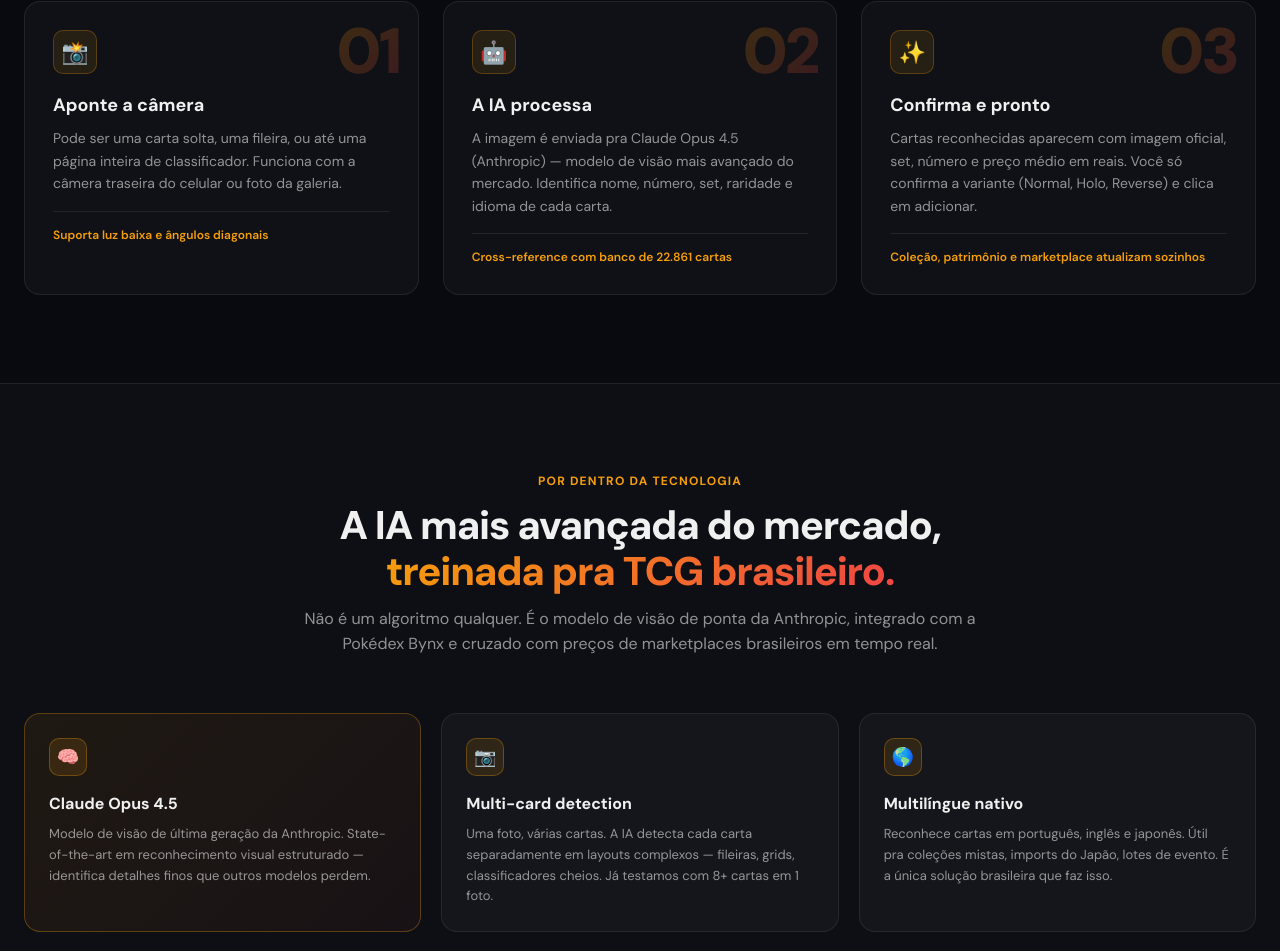
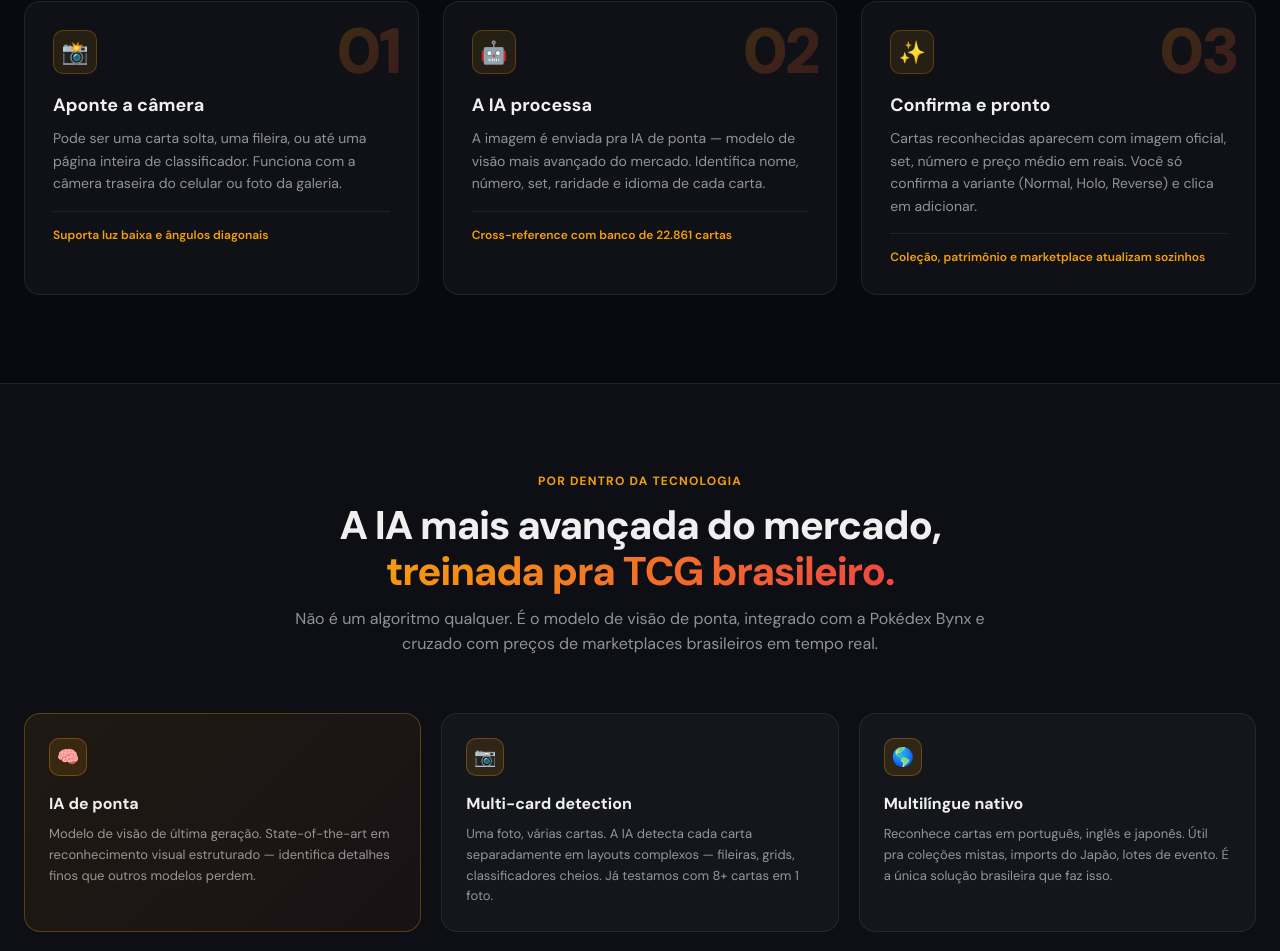
Before and after one commit to brazildigital1403/tcg-invest, a Next.js app: page /scan-ia in a window 1280 px wide. Shown: the part 1178-2129 px from the top of the page. Built offline with nearby package versions, Linux system fonts and the light colour scheme; no server answers.

Commit message:
chore(scan): remove mencoes a Claude e Anthropic da UI, troca por IA de ponta

```diff
--- a/src/app/scan-ia/page.tsx
+++ b/src/app/scan-ia/page.tsx
@@ -10,7 +10,7 @@ export const metadata: Metadata = {
   title:
     'Scan IA Pokémon TCG — Bynx | Aponte a câmera e identifique cartas em segundos',
   description:
-    'A primeira IA brasileira que reconhece sua coleção Pokémon TCG em segundos. Aponta a câmera, identifica até 8 cartas de uma vez, e adiciona à coleção com preço em reais atualizado. Funciona com cartas em português, inglês e japonês. Powered by Claude Opus 4.5 — modelo de visão mais avançado do mercado.',
+    'A primeira IA brasileira que reconhece sua coleção Pokémon TCG em segundos. Aponta a câmera, identifica até 8 cartas de uma vez, e adiciona à coleção com preço em reais atualizado. Funciona com cartas em português, inglês e japonês. Powered by IA de ponta — modelo de visão mais avançado do mercado.',
   keywords: [
     'scanner carta pokemon', 'identificar carta pokemon', 'app scan pokemon',
     'leitor de cartas pokemon', 'ia reconhecer carta pokemon', 'scan pokemon tcg brasil',
@@ -23,7 +23,7 @@ export const metadata: Metadata = {
   openGraph: {
     title: 'Scan IA Pokémon TCG — Bynx | Reconhece sua coleção em segundos',
     description:
-      'Aponte a câmera. A IA identifica até 8 cartas Pokémon TCG por foto, em PT, EN ou JP, e adiciona à sua coleção com preço em reais. Powered by Claude Opus 4.5.',
+      'Aponte a câmera. A IA identifica até 8 cartas Pokémon TCG por foto, em PT, EN ou JP, e adiciona à sua coleção com preço em reais. Powered by IA de ponta.',
     url: 'https://bynx.gg/scan-ia',
     siteName: 'Bynx',
     locale: 'pt_BR',
@@ -41,7 +41,7 @@ export const metadata: Metadata = {
     card: 'summary_large_image',
     title: 'Scan IA Pokémon TCG — Bynx | Aponte e a IA identifica',
     description:
-      'IA brasileira reconhece até 8 cartas Pokémon TCG por foto, em PT, EN ou JP, com preço em R$. Powered by Claude Opus 4.5.',
+      'IA brasileira reconhece até 8 cartas Pokémon TCG por foto, em PT, EN ou JP, com preço em R$. Powered by IA de ponta.',
     images: ['https://bynx.gg/og-image.jpg'],
   },
   alternates: {
@@ -119,7 +119,7 @@ const softwareSchema = {
     'Suporte a português, inglês, japonês',
     'Cross-reference com banco de 22.861 cartas',
     'Preço em reais atualizado',
-    'Powered by Claude Opus 4.5',
+    'Powered by IA de ponta',
     'Mobile-first',
   ],
 }
@@ -133,7 +133,7 @@ const faqSchema = {
       name: 'Como funciona o Scan IA do Bynx?',
       acceptedAnswer: {
         '@type': 'Answer',
-        text: 'Você abre o app, aponta a câmera pra uma ou várias cartas Pokémon TCG, e a IA do Bynx (Claude Opus 4.5 da Anthropic) analisa a imagem em segundos. Cada carta é identificada com nome, número, set e raridade, e automaticamente cruzada com nossa Pokédex de 22.861 cartas pra trazer o preço em reais. Aí é só confirmar e a coleção atualiza sozinha.',
+        text: 'Você abre o app, aponta a câmera pra uma ou várias cartas Pokémon TCG, e a IA do Bynx analisa a imagem em segundos. Cada carta é identificada com nome, número, set e raridade, e automaticamente cruzada com nossa Pokédex de 22.861 cartas pra trazer o preço em reais. Aí é só confirmar e a coleção atualiza sozinha.',
       },
     },
     {
@@ -916,7 +916,7 @@ export default function ScanIaLanding() {
           {/* Esquerda: copy */}
           <div>
             <span style={S.heroBadge}>
-              <span>🤖</span> Powered by Claude Opus 4.5 · Anthropic
+              <span>🤖</span> Powered by IA de ponta
             </span>
 
             <h1 style={S.heroTitle}>
@@ -1076,7 +1076,7 @@ export default function ScanIaLanding() {
               <div style={S.stepIcon}>🤖</div>
               <div style={S.stepTitle}>A IA processa</div>
               <p style={S.stepDesc}>
-                A imagem é enviada pra Claude Opus 4.5 (Anthropic) — modelo de visão mais avançado
+                A imagem é enviada pra IA de ponta — modelo de visão mais avançado
                 do mercado. Identifica nome, número, set, raridade e idioma de cada carta.
               </p>
               <div style={S.stepFooter}>Cross-reference com banco de 22.861 cartas</div>
@@ -1104,15 +1104,15 @@ export default function ScanIaLanding() {
           <SectionHeader
             eyebrow="Por dentro da tecnologia"
             title={<>A IA mais avançada do mercado, <span style={S.heroTitleAccent}>treinada pra TCG brasileiro.</span></>}
-            subtitle="Não é um algoritmo qualquer. É o modelo de visão de ponta da Anthropic, integrado com a Pokédex Bynx e cruzado com preços de marketplaces brasileiros em tempo real."
+            subtitle="Não é um algoritmo qualquer. É o modelo de visão de ponta, integrado com a Pokédex Bynx e cruzado com preços de marketplaces brasileiros em tempo real."
           />
 
           <div className="scan-tech-grid" style={S.techGrid}>
             <div style={{ ...S.techCard, ...S.techCardHighlight }}>
               <div style={S.techIcon}>🧠</div>
-              <div style={S.techTitle}>Claude Opus 4.5</div>
+              <div style={S.techTitle}>IA de ponta</div>
               <p style={S.techDesc}>
-                Modelo de visão de última geração da Anthropic. State-of-the-art em reconhecimento
+                Modelo de visão de última geração. State-of-the-art em reconhecimento
                 visual estruturado — identifica detalhes finos que outros modelos perdem.
               </p>
             </div>
@@ -1272,7 +1272,7 @@ export default function ScanIaLanding() {
                 </tr>
                 <tr style={S.compRow}>
                   <td style={S.compCellLabel}>Modelo IA</td>
-                  <td style={S.compCellBynx}>Claude Opus 4.5</td>
+                  <td style={S.compCellBynx}>IA de ponta</td>
                   <td style={S.compCell}>—</td>
                   <td style={S.compCell}>proprietário</td>
                   <td style={S.compCell}>—</td>
@@ -1445,7 +1445,7 @@ export default function ScanIaLanding() {
             {[
               {
                 q: 'Como funciona o Scan IA do Bynx?',
-                a: 'Você abre o app, aponta a câmera pra uma ou várias cartas Pokémon TCG, e a IA do Bynx (Claude Opus 4.5 da Anthropic) analisa a imagem em segundos. Cada carta é identificada com nome, número, set e raridade, e automaticamente cruzada com nossa Pokédex de 22.861 cartas pra trazer o preço em reais. Aí é só confirmar e a coleção atualiza sozinha.',
+                a: 'Você abre o app, aponta a câmera pra uma ou várias cartas Pokémon TCG, e a IA do Bynx analisa a imagem em segundos. Cada carta é identificada com nome, número, set e raridade, e automaticamente cruzada com nossa Pokédex de 22.861 cartas pra trazer o preço em reais. Aí é só confirmar e a coleção atualiza sozinha.',
               },
               {
                 q: 'Funciona com cartas em japonês ou inglês?',
```
